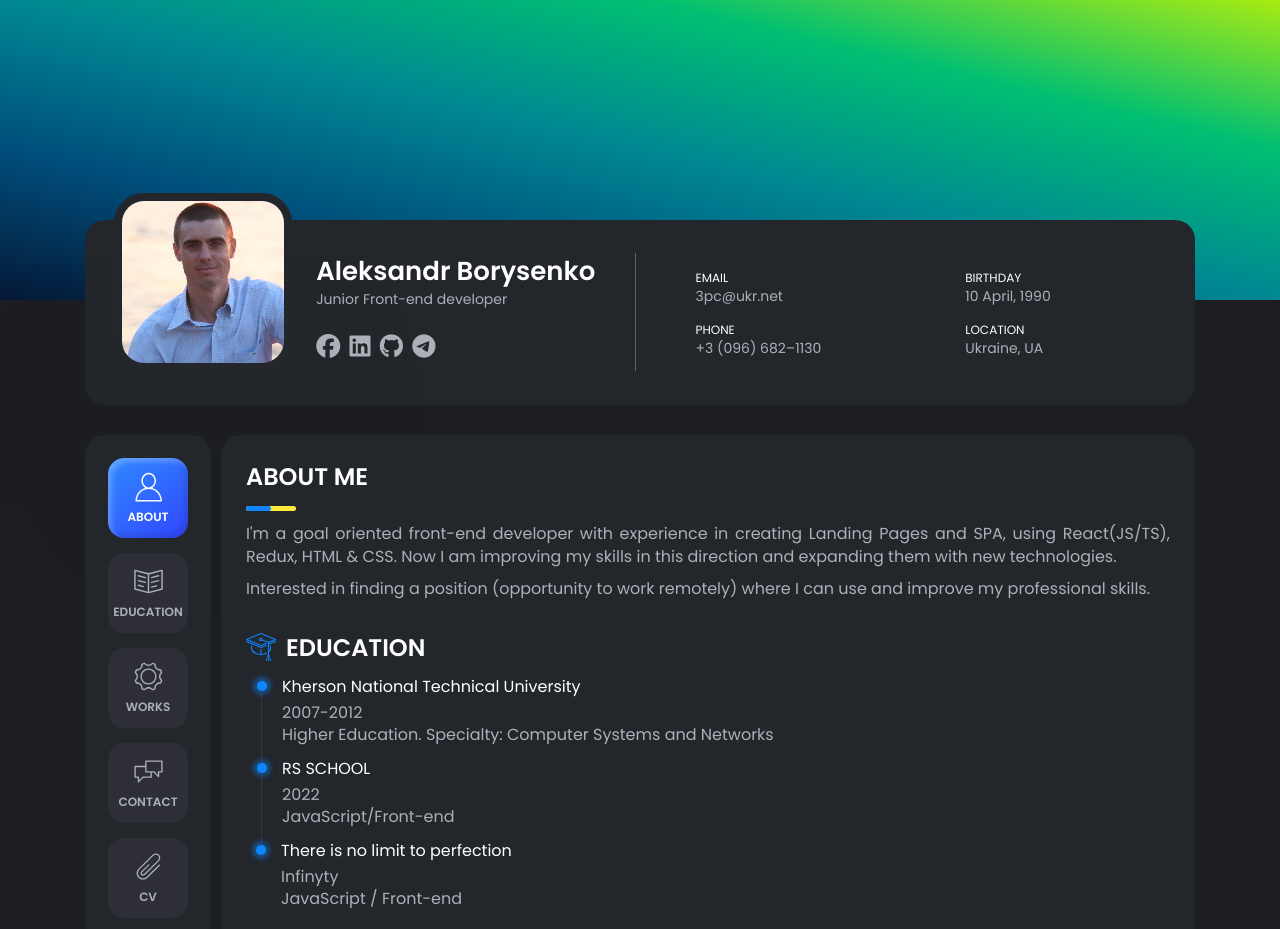
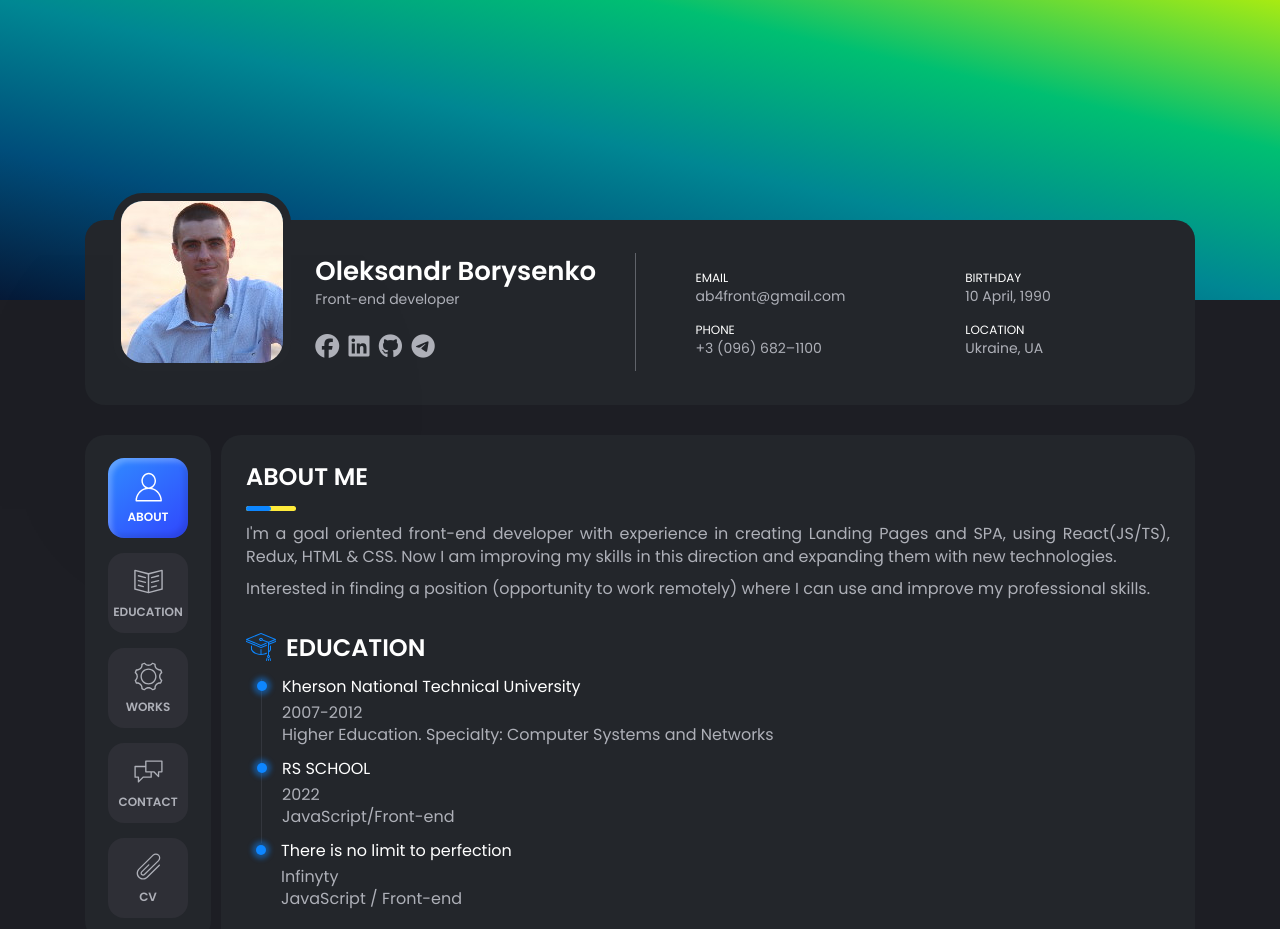
Before and after one commit to ab3pc/rsschool-cv, a plain HTML site: page index.html in a window 1280 px wide. Shown: the top 929 px of the page. Drawn offline with Linux system fonts and the light colour scheme.

Commit message:
Update index.html

```diff
--- a/index.html
+++ b/index.html
@@ -10,7 +10,7 @@
 	<link href="https://fonts.googleapis.com/css2?family=Poppins:wght@300;400;600&display=swap" rel="stylesheet">
 	<link rel="stylesheet" href="./style.css?v1.0.1">
 	<link rel="stylesheet" href="./responsive.css">
-	<title>CV Aleksandr Borysenko</title>
+	<title>CV Oleksandr Borysenko</title>
 </head>
 
 <body>
@@ -23,8 +23,8 @@
 						<img class="img" src="./img/ava.jpg" alt="Photo">
 					</div>
 					<div class="header__info">
-						<h1 class="header__name">Aleksandr Borysenko</h1>
-						<p class="header__proff"> Junior Front-end developer</p>
+						<h1 class="header__name">Oleksandr Borysenko</h1>
+						<p class="header__proff">Front-end developer</p>
 						<div class="header__socials">
 							<span><a href="https://www.facebook.com/profile.php?id=100001420850452" target="_blank"><i
 										class="fa-brands fa-facebook"></i> </a> </span>
@@ -40,8 +40,8 @@
 				</div>
 				<div class="headr__rigth">
 					<ul class="header__contact">
-						<li><span>Email</span><a href="mailto:3pc@ukr.net">3pc@ukr.net</a> </li>
-						<li><span>Phone</span><a href="tel:+380966821130">+3 (096) 682–1130</a></li>
+						<li><span>Email</span><a href="mailto:3pc@ukr.net">ab4front@gmail.com</a> </li>
+						<li><span>Phone</span><a href="tel:+380966821100">+3 (096) 682–1100</a></li>
 					</ul>
 					<ul class="header__contact">
 						<li><span>Birthday</span>10 April, 1990</li>
```
